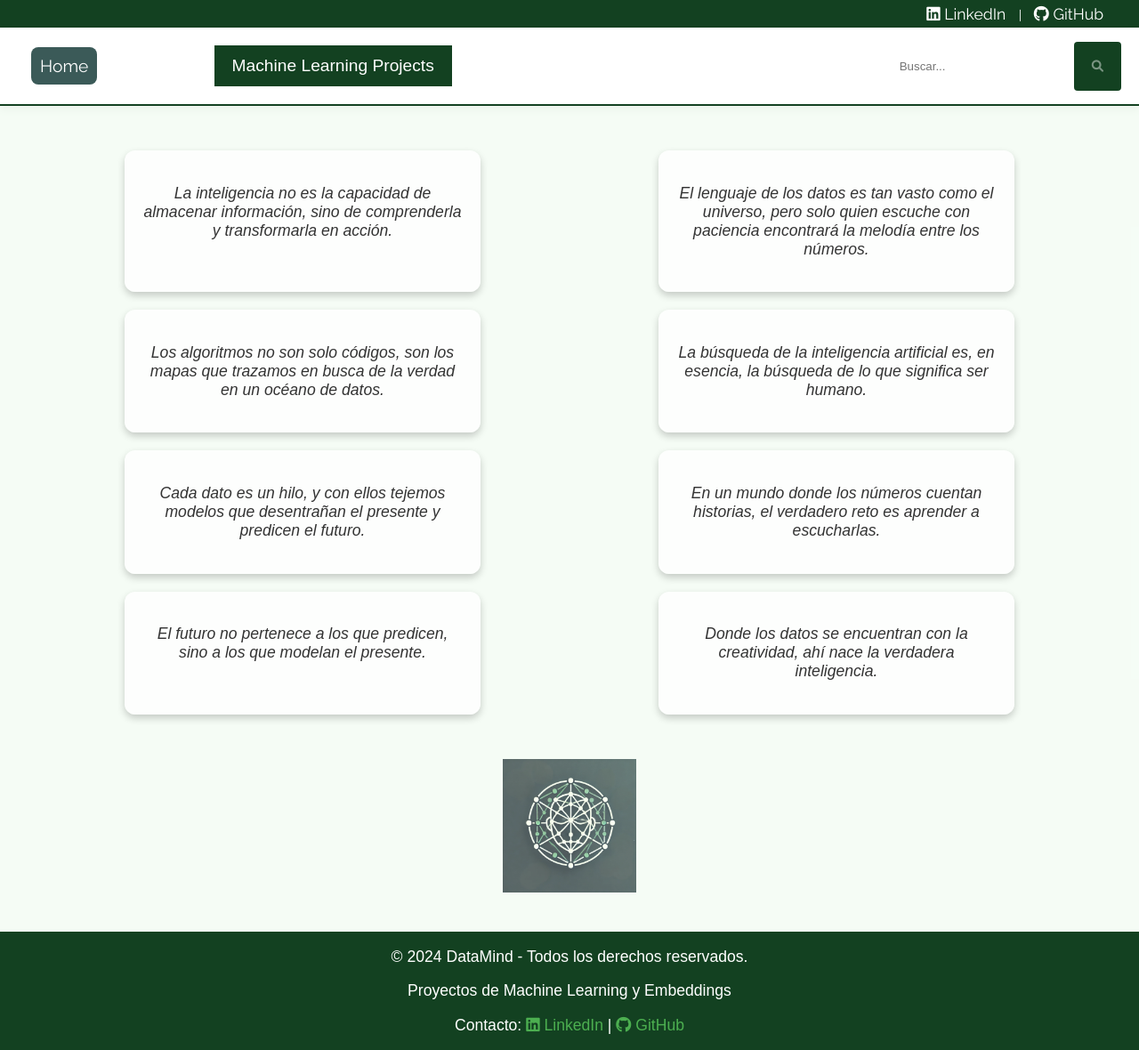
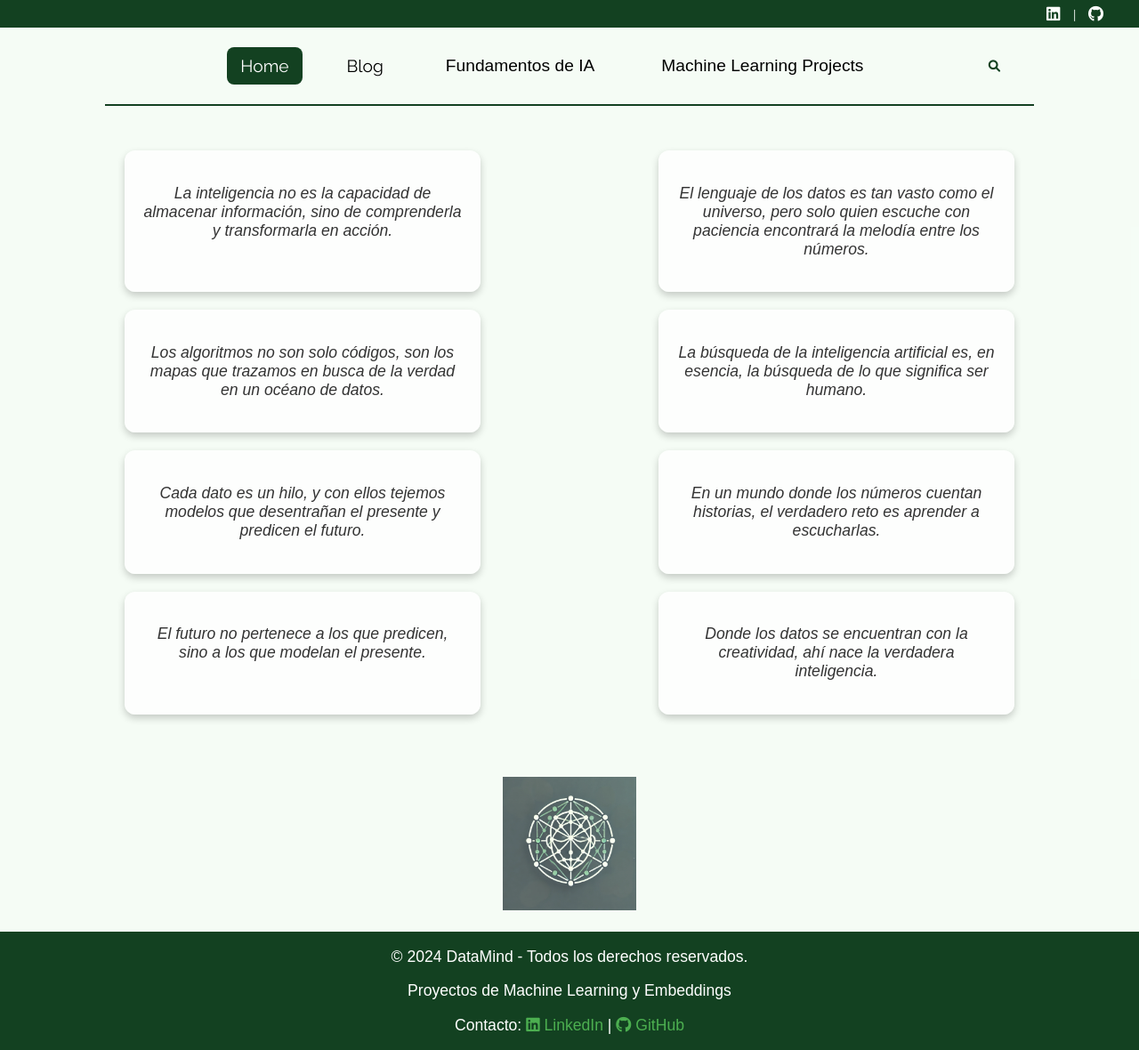
Before and after one commit to RafaSanCed/DataMind, a Flask app: page / in a window 1280 px wide. Shown: the whole page at 89% size. Run offline with Flask 3, Linux system fonts and the light colour scheme; parts of the project's set-up code (start-up, migrations or seed data) failed here and were passed over.

Commit message:
Change visualization

```diff
--- a/app/embeddings.py
+++ b/app/embeddings.py
@@ -2,7 +2,6 @@ import pickle
 import pandas as pd
 import numpy as np
 from scipy.spatial import distance
-import plotly.express as px
 
 # Cargar los embeddings y el modelo PCA desde el archivo
 with open('app/embeddings.pkl', 'rb') as f:
--- a/app/routes.py
+++ b/app/routes.py
@@ -27,6 +27,7 @@ def init_routes(app):
 
             closest_title, closest_distance, closest_index = find_closest_point(new_reduced_vector, reduced_embeddings, titles)
 
+            # Solo devuelve los datos relevantes (limpios) al frontend para renderizar la nueva gráfica
             return jsonify({
                 "new_vector": new_reduced_vector.tolist(),
                 "closest_title": str(closest_title),
@@ -38,8 +39,3 @@ def init_routes(app):
             initial_data = get_initial_data()  # Función que convierte los embeddings en un formato procesable para Plotly
             initial_data_json = json.dumps(initial_data)  # Convertir initial_data a JSON string
             return render_template('visualize.html', initial_data=initial_data_json)
-
-
-    @app.route('/cuadros')
-    def cuadros():
-        return render_template('cuadros.html')
--- a/app/static/css/styles.css
+++ b/app/static/css/styles.css
@@ -22,7 +22,6 @@ header {
     color: white;
     padding: 10px 0;
     text-align: center;
-    box-shadow: 0px 4px 8px rgba(0, 0, 0, 0.2); /* Sombra suave */
 
 }
 
@@ -47,11 +46,27 @@ header {
 .top-bar .social-links a:hover {
     color: #12972f; /* Verde más claro al hacer hover */
 }
-/* Menú principal */
+
+/* Centrar todo el contenido del header */
 .main-header {
-    background-color: white;
+    background-color: #f5fdf6cc;
     border-bottom: 2px solid #134121; /* Línea verde separadora */
-    padding: 10px 0;
+    padding: 10px 10px;
+    width: 80%; /* Menú ocupa el 80% del ancho de la pantalla */
+    margin: 0 auto; /* Centra horizontalmente el contenedor principal */
+    display: flex;
+    justify-content: center; /* Centra el contenido del menú */
+    align-items: center; /* Centra verticalmente */
+}
+
+
+nav {
+    display: flex;
+    justify-content: space-between; /* Para que el menú y la búsqueda se distribuyan correctamente */
+    align-items: center; /* Centra el contenido del menú verticalmente */
+    width: 100%; /* Asegura que el nav ocupe todo el ancho */
+    margin: 0 auto; /* Centra el nav en la pantalla */
+
 }
 
 .main-header nav {
@@ -71,38 +86,130 @@ header nav {
     margin-right: 20px;
 }
 
+
 .menu-left li a {
     font-size: 1.2rem;
+    color: black;
+    text-decoration: none;
+    padding: 10px 15px;
+}
+
+
+.menu-left li a.active {
+    background-color: #134121; /* Fondo verde para el enlace activo */
     color: white;
-    text-decoration: none;
-    padding: 10px 10px;
+    border-radius: 8px;
+    width: 100%;
+}
+
+.menu-left li a:hover {
+    color: white;
+    background-color: #134121; /* Fondo verde para el enlace activo */
+    border-radius: 3px;
+}
+
+/* Estilos para el contenedor de búsqueda */
+.search-container {
+    position: absolute;
+    top: 0;
+    left: 0;
+    width: 100%;
+    height: 20%;
+    background-color: #f5fdf6;
+    display: none;
+    align-items: center;
+    justify-content: center;
+    padding: 10px;
+    z-index: 100;
+    border-bottom: 1px solid #134121;
+    border-radius: 8px;
+}
+
+/* Estilos del botón de cerrar */
+.search-container .close-icon {
+    position: absolute;
+    top: 10px;
+    right: 10px;
+    cursor: pointer;
+    font-size: 1.2rem;
+    color: #134121;
+    background-color: transparent;
+}
+.search-btn {
+    background-color: transparent;
+    color: #134121;
+    padding: 8px;
+    border: none; /* Quita el borde */
+    outline: none; /* Quita el borde al hacer clic */
+    cursor: pointer;
+    border-radius: 4px;
+}
+
+/* Para que el contenedor de búsqueda aparezca */
+.search-container.active {
+    display: flex;
+}
+
+
+/* Overlay semitransparente */
+.search-overlay {
+    position: fixed;
+    top: 0;
+    left: 0;
+    width: 100%;
+    height: 100%;
+    background-color: rgba(0, 0, 0, 0.5); /* Color negro semitransparente */
+    display: none; /* Se oculta inicialmente */
+    z-index: 90; /* Debe estar por debajo del contenedor de búsqueda */
+}
+
+/* Mostrar el overlay cuando se active el buscador */
+.search-overlay.active {
+    display: block; /* Se muestra el overlay */
+}
+
+
+.search-container input {
+    width: 60%;
+    padding: 10px;
+    border: none; /* Elimina el borde */
+    font-size: 1.2rem;
+    background-color: transparent; /* Fondo transparente */
+    color: #134121; /* Color del texto */
+    outline: none; /* Elimina el contorno */
 
 }
 
-.menu-left li a.active {
-    background-color: #3b5a58; /* Fondo más oscuro para el enlace activo */
-    border-radius: 8px; /* Bordes redondeados */
+
+.search-input{
+    background-color:f5fdf6;
 }
-
 .search-right {
     display: flex;
     align-items: center;
+    justify-content: flex-end;
+    margin-left: auto; /* Empuja la barra de búsqueda hacia la derecha */
 }
 
+/* Barra de búsqueda */
 .search-right input {
     padding: 8px;
     border-radius: 4px;
-    border: 1px solid rgba(255, 255, 255, 0.438);
+    background-color: #f5fdf6cc;
+
     margin-right: 10px;
 }
-
-.search-btn {
-    background-color: #134121;
-    color: rgba(255, 255, 255, 0.438);
-    padding: 20px;
-    border: none;
+/* Estilos del botón de cerrar */
+.search-close-btn {
+    position: absolute;
+    top: 10px; /* Posiciona la "X" hacia abajo 10px desde la parte superior */
+    right: 20px; /* Posiciona la "X" a 20px del borde derecho */
     cursor: pointer;
-    border-radius: 4px;
+    font-size: 1.5rem;
+    color: #134121;
+    background-color: transparent; /* Fondo transparente */
+    border: none; /* Elimina el borde */
+    outline: none; /* Elimina el contorno al hacer clic */
 }
 
 .menu-left {
@@ -111,6 +218,9 @@ header nav {
     margin: 0;
     padding: 0;
     align-items: center;
+    justify-content: center; /* Alinear todo el contenido del menú al centro */
+    flex-grow: 1; /* Hace que el menú ocupe el espacio disponible */
+
 }
 
 header nav ul {
@@ -141,48 +251,81 @@ header nav ul li a {
 
 }
 
+
+
+/* Estilos del dropdown */
 .dropdown-content {
     display: none;
     position: absolute;
-    background-color: white;
+    background-color: #f5fdf6;
     width: 100%;
-    box-shadow: 0px 8px 16px rgba(0, 0, 0, 0.2);
-    z-index: 10;
-    right: 0; /* Alinea el menú desplegable con el lado derecho */
-    border-radius: 8px; /* Añade bordes redondeados */
+    box-shadow: 0px 8px 16px rgba(0, 0, 0, 0.5);
+    z-index: 100;
+    right: 0;
+    border-radius: 3px;
+    top: 100%; /* Despliega hacia abajo respecto al botón */
+    min-width: 100%;
 }
 
+
 .dropdown-content a {
-    color: rgb(200, 255, 200);
+    color: black;
     padding: 12px 16px;
     text-decoration: none;
     display: block;
-    background-color: #134121;
-    text-align: center;
-    border-bottom: 1px solid #ddd;
 }
+
 .dropdown-content a:last-child {
     border-bottom: none; /* Elimina la línea del último elemento */
 }
 .dropdown-content a:hover {
-    background-color: #3b5a58;
+    background-color: #134121;
+    color: white;
 }
 
 .dropdown:hover .dropdown-content {
     display: block;
 }
 
+/* Submenús de segundo nivel */
+.sub-dropdown-content {
+    display: none;
+    position: absolute;
+    background-color: #f5fdf6;
+    box-shadow: 0px 8px 16px rgba(0, 0, 0, 0.2);
+    top: 0; /* Misma altura que el menú de primer nivel */
+    left: 100%; /* Despliega hacia la derecha */
+
+}
+
+.sub-dropdown-content a {
+    padding: 10px;
+    white-space: nowrap;
+}
+
+/* Mostrar submenús al hacer hover */
+.dropdown:hover .dropdown-content {
+    display: block;
+}
+
+.dropdown-content .dropdown:hover .sub-dropdown-content {
+    display: block;
+}
+
 .dropbtn {
     padding: 12px 20px;
-    background-color: #134121;
-    color: white;
+    background-color: transparent;
+    color: black;
     font-size: 1.2rem;
     border: none;
     cursor: pointer;
 }
 
 .dropbtn:hover {
-    background-color: #3b5a58;
+    background-color: #134121; /* Fondo verde para el enlace activo */
+    color: white;
+    border-radius: 3px;
+
 }
 main {
     flex-grow: 1;
@@ -334,21 +490,10 @@ footer a:hover {
     color: #4a706b;
 }
 
-/* Responsiveness */
-@media (max-width: 768px) {
-    .card {
-        flex-basis: 100%;
-    }
-
-    #graph {
-        height: 50vh;
-        width: 60vh;
-    }
-}
 
 .logo-container {
     text-align: center;
-    padding: 0px 0 40px 0;
+    padding: 20px 0 20px 0;
     background-color: #f5fdf6cc;
 
 }
--- a/app/static/js/script.js
+++ b/app/static/js/script.js
@@ -1,24 +1,83 @@
-document.getElementById("getDataButton").addEventListener("click", function() {
-    fetch('/api/data')
-        .then(response => response.json())
-        .then(data => {
-            document.getElementById("dataDisplay").textContent = data.message;
-        })
-        .catch(error => console.error('Error:', error));
+// Obtener los elementos del DOM
+const searchIcon = document.getElementById('search-icon');
+const searchContainer = document.getElementById('search-container');
+const closeIcon = document.getElementById('close-icon');
+const searchOverlay = document.getElementById('search-overlay');
+
+// Mostrar el contenedor de búsqueda y el overlay al hacer clic en la lupa
+searchIcon.addEventListener('click', function() {
+    searchContainer.classList.add('active');
+    searchOverlay.classList.add('active'); // Muestra el overlay
+});
+
+// Cerrar el contenedor de búsqueda y ocultar el overlay al hacer clic en la "X"
+closeIcon.addEventListener('click', function() {
+    searchContainer.classList.remove('active');
+    searchOverlay.classList.remove('active'); // Oculta el overlay
 });
 
 
 document.addEventListener('DOMContentLoaded', function () {
-    const dropdown = document.querySelector('.dropdown');
-    const container = document.querySelector('.container');
+    let initialDataElement = document.getElementById('graph');
+    let initialData = JSON.parse(initialDataElement.getAttribute('data-initial-data'));
 
-    dropdown.addEventListener('mouseover', function () {
-        container.style.marginTop = '100px'; // Aumenta el espacio cuando se pasa el cursor sobre el dropdown
-    });
+    let layout = {
+        title: 'Visualización de Embeddings para Razas de Perros',
+        scene: {
+            xaxis: { title: 'PC1' },
+            yaxis: { title: 'PC2' },
+            zaxis: { title: 'PC3' }
+        }
+    };
 
-    dropdown.addEventListener('mouseout', function () {
-        container.style.marginTop = '20px'; // Vuelve al espacio original cuando se retira el cursor
+    // Crear gráfica inicial
+    Plotly.newPlot('graph', initialData, layout);
+
+    const form = document.getElementById('textForm');
+    const closestPointInfo = document.getElementById('closestPointInfo');
+
+    form.addEventListener('submit', function (event) {
+        event.preventDefault();
+        const formData = new FormData(form);
+        const searchedWord = formData.get('text_input');
+
+        fetch("/visualize", {
+            method: 'POST',
+            body: formData
+        })
+        .then(response => response.json())
+        .then(data => {
+            // Limpia las trazas anteriores
+            Plotly.deleteTraces('graph', [1, 2]);
+
+            // Agrega nueva traza con el nuevo punto y el punto más cercano
+            const newPoint = {
+                x: [data.new_vector[0]],
+                y: [data.new_vector[1]],
+                z: [data.new_vector[2]],
+                mode: 'markers+text',
+                type: 'scatter3d',
+                marker: { size: 5, color: 'red' },
+                text: ['Nuevo: ' + searchedWord],
+                textposition: 'top center',
+                name: searchedWord  // Aquí agregamos el nombre en la leyenda
+            };
+
+            const closestPoint = {
+                x: [initialData[0].x[data.closest_index]],
+                y: [initialData[0].y[data.closest_index]],
+                z: [initialData[0].z[data.closest_index]],
+                mode: 'markers+text',
+                type: 'scatter3d',
+                marker: { size: 5, color: 'green' },
+                text: ['Cercano: ' + data.closest_title],
+                textposition: 'top center',
+                name: 'Punto más cercano: ' + data.closest_title
+            };
+
+            Plotly.addTraces('graph', [newPoint, closestPoint]);
+            closestPointInfo.innerHTML = `La raza más cercana a <strong>${searchedWord}</strong> es <strong>${data.closest_title}</strong> a una distancia de <strong>${data.closest_distance.toFixed(2)}</strong>`;
+        })
+        .catch(error => console.error('Error:', error));
     });
 });
-
-document.body.style.backgroundColor = "lightblue";
--- a/app/templates/base.html
+++ b/app/templates/base.html
@@ -1,11 +1,10 @@
 <!DOCTYPE html>
 <html lang="en">
 <head>
-    <link href="https://fonts.googleapis.com/css2?family=Raleway:wght@400;700&family=Pacifico&family=Fira+Sans:wght@400;700&display=swap" rel="stylesheet">
+    <link href="https://fonts.googleapis.com/css2?family=Raleway:wght@400;700&display=swap" rel="stylesheet">
     <meta charset="UTF-8">
     <meta name="viewport" content="width=device-width, initial-scale=1.0">
     <title>{% block title %}DataMind{% endblock %}</title>
-    <!-- Enlace al favicon -->
     <link rel="icon" href="{{ url_for('static', filename='images/logo.png') }}" type="image/x-icon">
     <link rel="stylesheet" href="{{ url_for('static', filename='css/styles.css') }}">
     <link rel="stylesheet" href="https://cdnjs.cloudflare.com/ajax/libs/font-awesome/6.0.0-beta3/css/all.min.css">
@@ -15,22 +14,43 @@
     <!-- Barra superior con redes sociales -->
     <header class="top-bar">
         <div class="social-links">
-            <a href="https://www.linkedin.com/in/tu-nombre-de-usuario-linkedin" target="_blank">
-                <i class="fab fa-linkedin"></i> LinkedIn
+            <a href="https://www.linkedin.com/in/rafael-sanchez-cedillo/" target="_blank">
+                <i class="fab fa-linkedin"></i>
             </a> |
-            <a href="https://github.com/tu-nombre-de-usuario-github" target="_blank">
-                <i class="fab fa-github"></i> GitHub
+            <a href="https://github.com/RafaSanCed" target="_blank">
+                <i class="fab fa-github"></i>
             </a>
         </div>
     </header>
+
+    <!-- Overlay (fondo oscuro para búsqueda) -->
+    <div class="search-overlay" id="search-overlay"></div>
 
     <!-- Menú principal -->
     <header class="main-header">
         <nav>
             <ul class="menu-left">
-                <!-- Añadimos la clase "active" dinámicamente en Flask -->
                 <li><a href="{{ url_for('index') }}" class="{% if request.endpoint == 'index' %}active{% endif %}">Home</a></li>
                 <li><a href="{{ url_for('blog') }}" class="{% if request.endpoint == 'blog' %}active{% endif %}">Blog</a></li>
+                <li class="dropdown">
+                    <button class="dropbtn">Fundamentos de IA</button>
+                    <div class="dropdown-content">
+                        <div class="dropdown">
+                            <a href="#">Procesamiento de Lenguaje Natural</a>
+                            <div class="sub-dropdown-content">
+                                <a href="#">Embeddings</a>
+                                <a href="#">Clasificación de Texto</a>
+                            </div>
+                        </div>
+                        <div class="dropdown">
+                            <a href="#">Series de Tiempo</a>
+                            <div class="sub-dropdown-content">
+                                <a href="#">Predicciones</a>
+                                <a href="#">Análisis</a>
+                            </div>
+                        </div>
+                    </div>
+                </li>
                 <li class="dropdown">
                     <button class="dropbtn">Machine Learning Projects</button>
                     <div class="dropdown-content">
@@ -40,29 +60,35 @@
                 </li>
             </ul>
             <div class="search-right">
-                <input type="text" placeholder="Buscar...">
-                <button class="search-btn"><i class="fas fa-search"></i></button>
+                <button class="search-btn" id="search-icon"><i class="fas fa-search"></i></button>
+                <div class="search-container" id="search-container">
+                    <input type="text" placeholder="Buscar..." id="search-input">
+                    <button class="search-close-btn" id="close-icon"><i class="fas fa-times"></i></button>
+                </div>
             </div>
         </nav>
     </header>
 
+    <!-- Contenido principal -->
     <main>
         {% block content %}{% endblock %}
     </main>
 
+    <!-- Footer -->
     <footer>
         <p>&copy; 2024 DataMind - Todos los derechos reservados.</p>
         <p>Proyectos de Machine Learning y Embeddings</p>
         <p>Contacto:
-            <a href="https://www.linkedin.com/in/tu-nombre-de-usuario-linkedin" target="_blank">
+            <a href="https://www.linkedin.com/in/rafael-sanchez-cedillo/" target="_blank">
                 <i class="fab fa-linkedin"></i> LinkedIn
             </a> |
-            <a href="https://github.com/tu-nombre-de-usuario-github" target="_blank">
+            <a href="https://github.com/RafaSanCed" target="_blank">
                 <i class="fab fa-github"></i> GitHub
             </a>
         </p>
     </footer>
 
+    <!-- Script para la búsqueda -->
     <script src="{{ url_for('static', filename='js/script.js') }}"></script>
 </body>
 </html>
```
Also changed, not shown: other parts of app/static/css/styles.css (+29 -51 lines), app/templates/visualize.html (+22 -15 lines), app/templates/embeddings.html (added).
